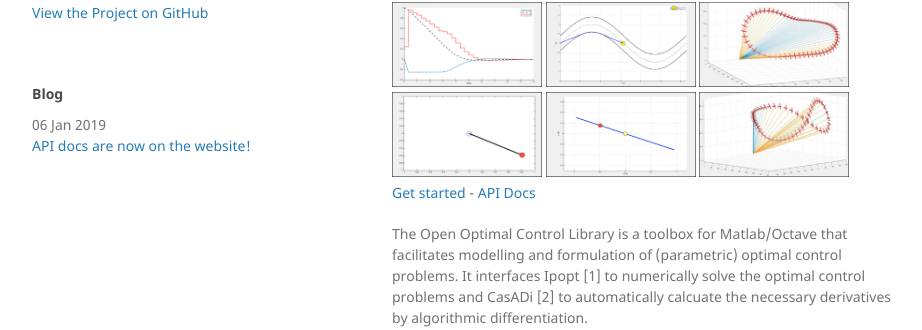
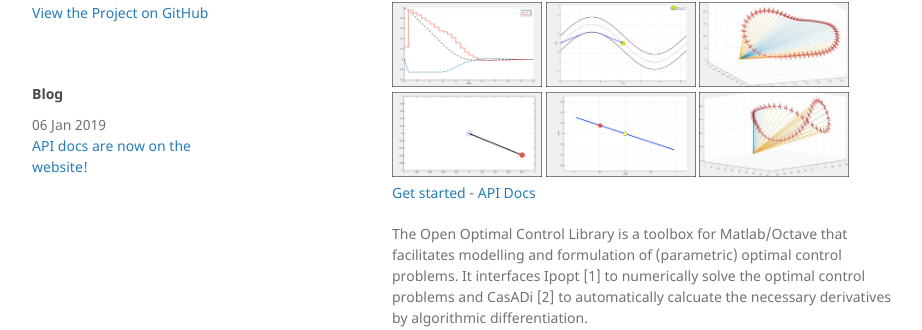
Before and after one commit to OpenOCL/openocl.github.io, a Jekyll site: the page built from index.md, in a window 1280 px wide. Shown: the part 99-429 px from the top of the page, without its empty margins (178-1100 px from the left). Built offline with Jekyll 4.4.1, drawn with Linux system fonts in a browser that asks for light colours; our own code applies the rules of GitHub Pages for plain Markdown files.

Commit message:
Update jekyll-theme-minimal.scss

```diff
--- a/_sass/jekyll-theme-minimal.scss
+++ b/_sass/jekyll-theme-minimal.scss
@@ -124,7 +124,7 @@ img {
 }
 
 header {
-  width:320px;
+  width:180px;
   position: fixed;
   float:left;
   top:0px;
```
